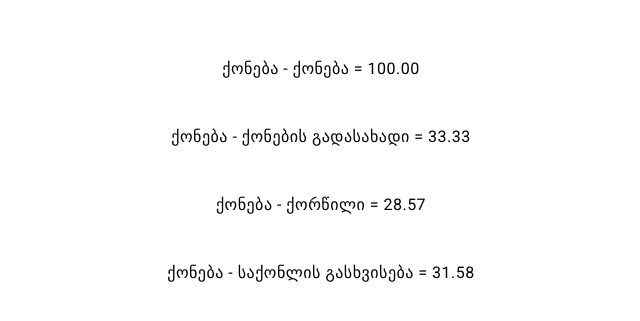
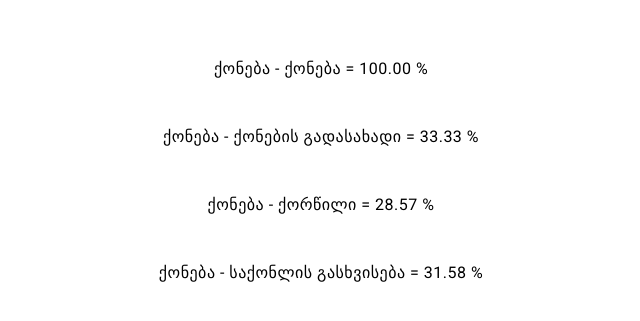
Before and after one commit to Amiko1/SoftWare-challenges, an Angular app: page /string-similiarity in a window 1280 px wide. Shown: the part 239-560 px from the top of the page, without its empty margins (319-959 px from the left). Built offline with nearby package versions, Linux system fonts and the light colour scheme.

Commit message:
update: add percantage indicator at claculate-equality

```diff
--- a/src/app/components/calculate-equality/calculate-equality.component.html
+++ b/src/app/components/calculate-equality/calculate-equality.component.html
@@ -3,7 +3,7 @@
     <div class="margin-top">
       <p>
         {{ value }} - {{ secondValue }} =
-        {{ getSimilarityPercentage(value, secondValue) }}
+        {{ getSimilarityPercentage(value, secondValue) }} %
       </p>
     </div>
   </div>
```
